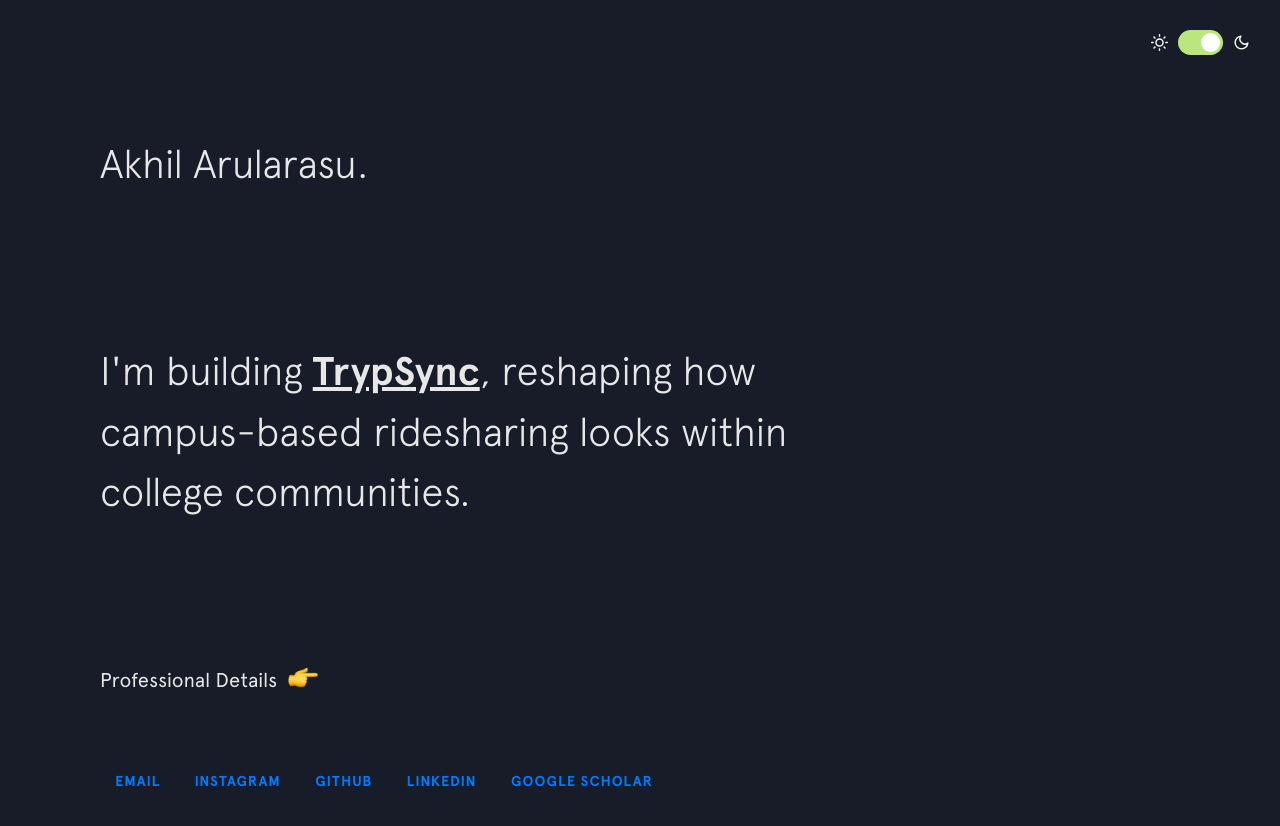
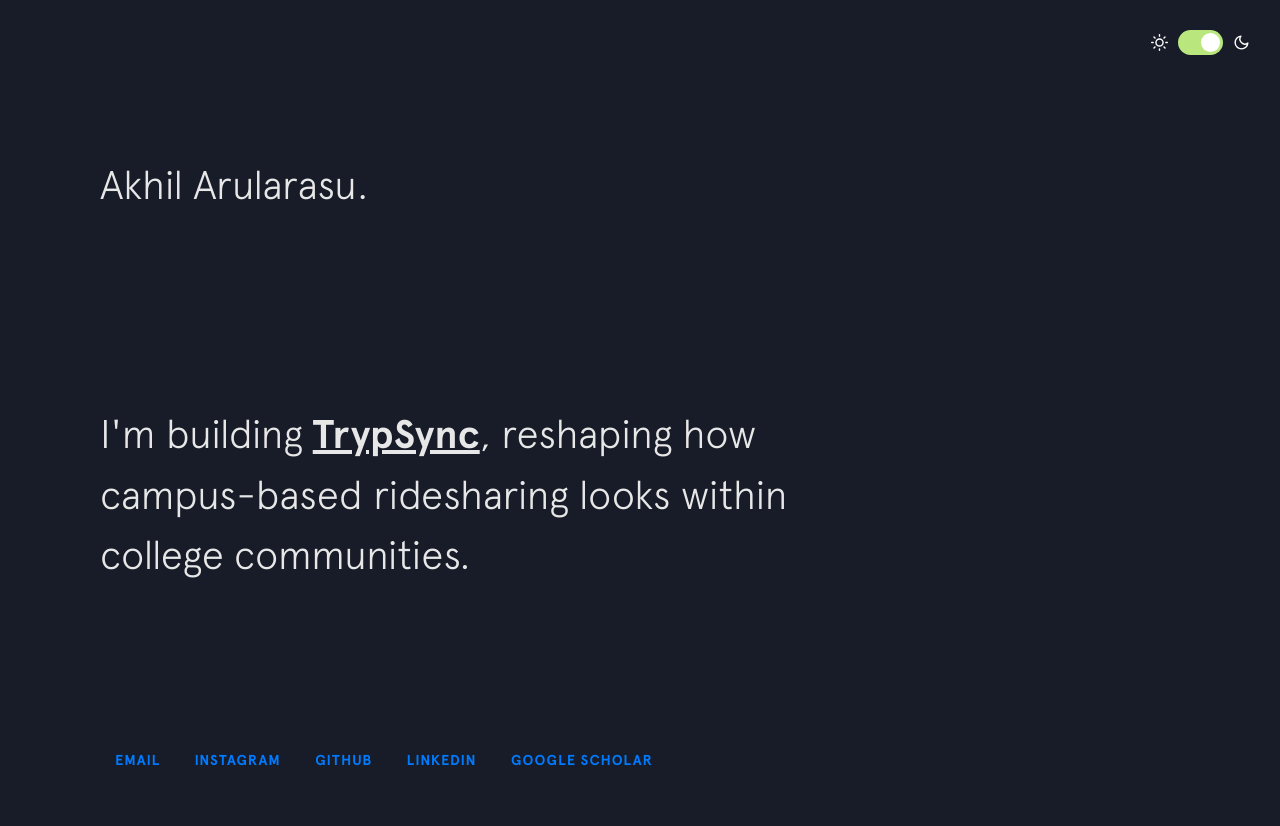
Before and after one commit to akhil-arularasu/akhil-arularasu.github.io, a Jekyll site: the page built from index.html, in a window 1280 px wide. Shown: the top 826 px of the page. Built offline with Jekyll 4.4.1, drawn with Linux system fonts in a browser that asks for light colours; nearby versions of some CDN libraries.

Commit message:
Update intro.html

```diff
--- a/_includes/intro.html
+++ b/_includes/intro.html
@@ -1,13 +1,6 @@
 <header class="intro">
   <h1 class="intro__hello">Akhil Arularasu.</h1>
   <h5 class="intro__tagline">I'm building <a href="https://www.trypsync.com" style="text-decoration: underline;">TrypSync</a>, reshaping how campus-based ridesharing looks within college communities.</h5>
-
-    <h3 class="intro__contact">
-    <span> Professional Details </span>
-    <span class="emoji pointer"></span>
-    <span>
-    </span>
-  </h3>
 
   <!-- Begin Footer Content Integration -->
   <div class="footer__links">
```
